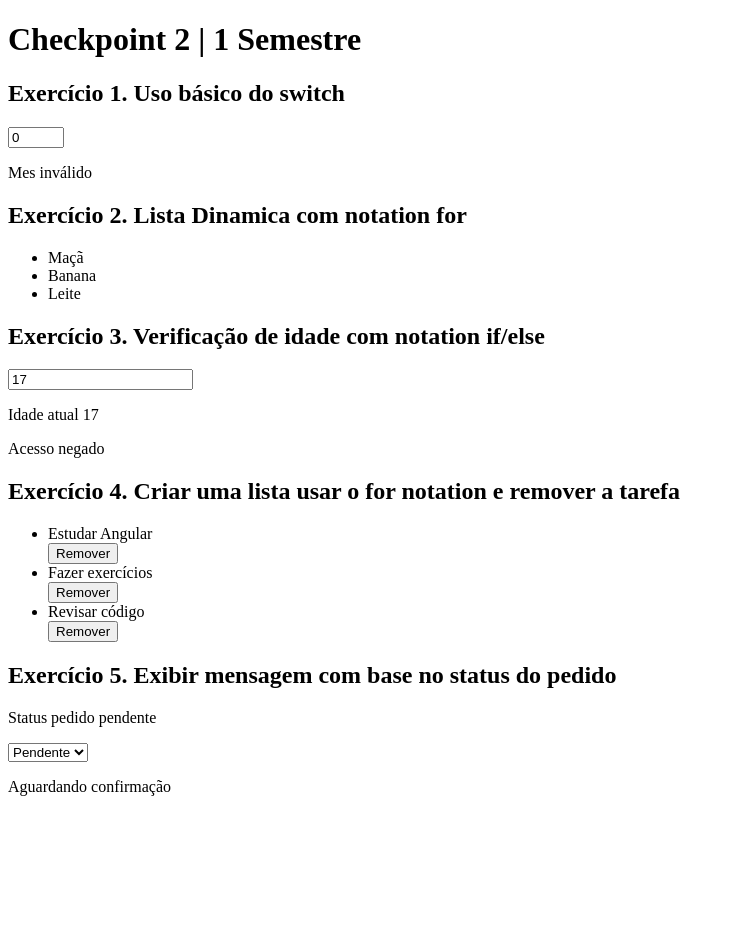
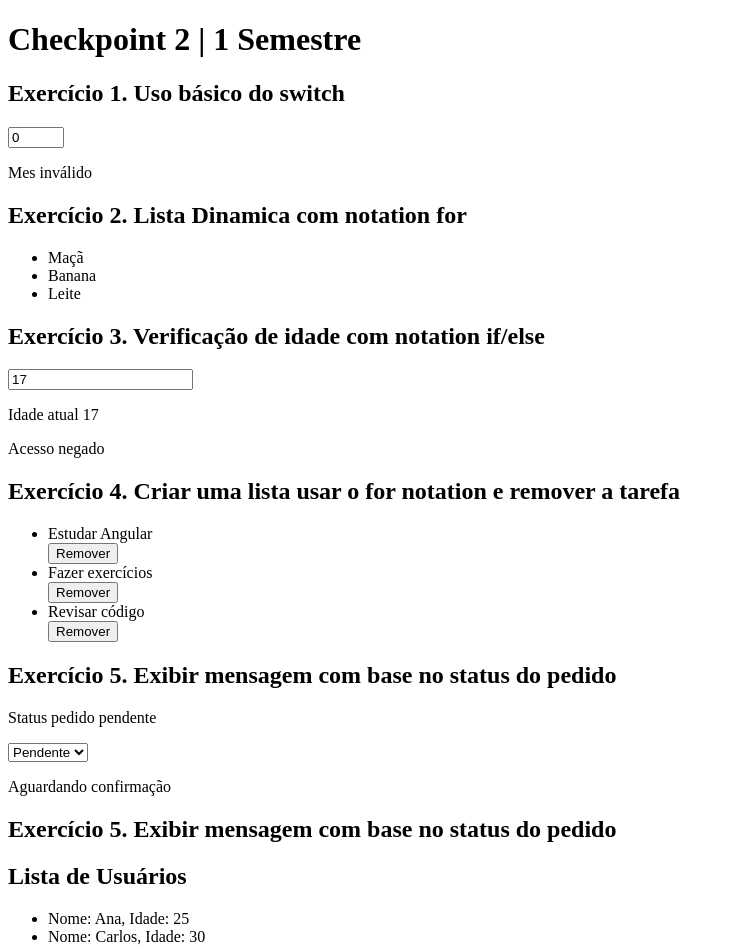
Before and after one commit to vittzx/Checkpoint2-1SEM-Microsservices, an Angular app: page / in a window 1280 px wide. Shown: the top 952 px of the page, without its empty margins (0-735 px from the left). Before the commit the page ends 812 px from the top, so only its background shows below. Built offline with nearby package versions, Linux system fonts and the light colour scheme.

Commit message:
feat: criando ex6

```diff
--- a/src/app/app.component.html
+++ b/src/app/app.component.html
@@ -4,3 +4,4 @@
 <app-ex3></app-ex3>
 <app-ex4></app-ex4>
 <app-ex5></app-ex5>
+<app-ex6></app-ex6>
--- a/src/app/app.component.ts
+++ b/src/app/app.component.ts
@@ -5,11 +5,13 @@ import { Ex2Component } from './components/ex2/ex2.component';
 import { Ex3Component } from './components/ex3/ex3.component';
 import { Ex4Component } from './components/ex4/ex4.component';
 import { Ex5Component } from './components/ex5/ex5.component';
+import { Ex6Component } from './components/ex6/ex6.component';
+
 
 @Component({
   selector: 'app-root',
   standalone: true,
-  imports: [RouterOutlet, Ex1Component, Ex2Component, Ex3Component, Ex4Component, Ex5Component],
+  imports: [RouterOutlet, Ex1Component, Ex2Component, Ex3Component, Ex4Component, Ex5Component, Ex6Component],
   templateUrl: './app.component.html',
   styleUrl: './app.component.css'
 })
--- /dev/null
+++ b/src/app/components/ex6/ex6.component.html
@@ -0,0 +1,11 @@
+<h2 >Exercício 5. Exibir mensagem com base no status do pedido</h2>
+<h2>Lista de Usuários</h2>
+
+<ul>
+  @for (usuario of usuarios; track usuario.nome) {
+    <li>Nome: {{ usuario.nome }}, Idade: {{ usuario.idade }}</li>
+  }
+  @empty {
+    <li>Nenhum usuário cadastrado.</li>
+  }
+</ul>
--- /dev/null
+++ b/src/app/components/ex6/ex6.component.ts
@@ -0,0 +1,15 @@
+import { Component } from '@angular/core';
+
+@Component({
+  selector: 'app-ex6',
+  standalone: true,
+  imports: [],
+  templateUrl: './ex6.component.html',
+  styleUrl: './ex6.component.css'
+})
+export class Ex6Component {
+  usuarios = [
+    { nome: 'Ana', idade: 25 },
+    { nome: 'Carlos', idade: 30 }
+  ];
+}
```
Also changed, not shown: src/app/components/ex6/ex6.component.css (added), 1 other file (tests, documents, lock files or other folders).
